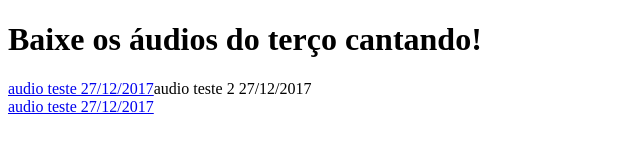
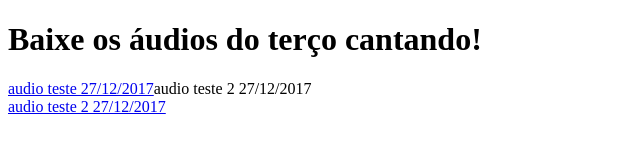
Before and after one commit to ldfranca/ldfranca.github.io, a plain HTML site: page index.html in a window 1280 px wide. Shown: the full height of the page, 0-640 px from the left. Drawn offline with Linux system fonts and the light colour scheme.

Commit message:
Update index.html

```diff
--- a/index.html
+++ b/index.html
@@ -14,7 +14,7 @@
 		<a href=https://drive.google.com/open?id=0B9xYufT9j2yrb2swV1JYejBfWGM target="_blank">audio teste 2 27/12/2017</a
 	</div>
 	<div>
-		<a href=https://drive.google.com/open?id=0B9xYufT9j2yrb2swV1JYejBfWGM target="_blank">audio teste 27/12/2017</a
+		<a href=https://drive.google.com/open?id=0B9xYufT9j2yrb2swV1JYejBfWGM target="_blank">audio teste 2 27/12/2017</a
 	</div>
 </body>
 </html>
```
